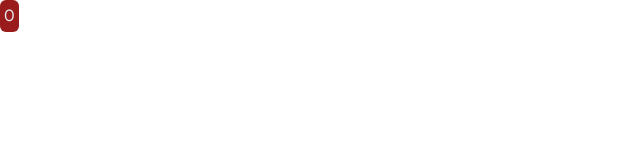
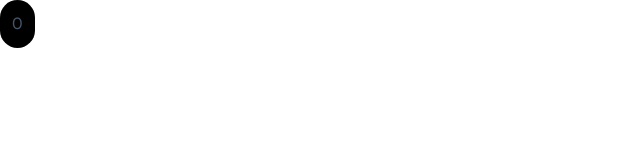
Before and after one commit to orazdaurenov/state-matreshka, a Next.js app: page / in a window 1280 px wide. Shown: the top 160 px of the page, without its empty margins (0-640 px from the left). Built offline with nearby package versions, Linux system fonts and the light colour scheme.

Commit message:
half way done with 3rd challenge

```diff
--- /dev/null
+++ b/src/app/components/GrandParentCounter.tsx
@@ -0,0 +1,29 @@
+import React, { ReactElement, useState } from "react";
+import ParentCounter from "./ParentCounter";
+
+const GrandParentCounter = () => {
+  const [grandParentCount, setGrandParentCount] = useState(0);
+  const [parentCounters, setParentCounters] = useState<Array<ReactElement>>([]);
+  const handleClick = () => {
+    const nextParentArray = [...parentCounters, <ParentCounter />];
+    setGrandParentCount(grandParentCount + 1);
+    setParentCounters(nextParentArray);
+  };
+  return (
+    <>
+      <button
+        className="rounded-full bg-black p-3 text-slate-600"
+        onClick={handleClick}
+      >
+        {grandParentCount}
+      </button>
+      <ul>
+        {parentCounters.map((count, index) => (
+          <li key={index}>{count}</li>
+        ))}
+      </ul>
+    </>
+  );
+};
+
+export default GrandParentCounter;
--- a/src/app/page.tsx
+++ b/src/app/page.tsx
@@ -2,11 +2,12 @@
 import { useState } from "react";
 import Counter from "./components/Counter";
 import ParentCounter from "./components/ParentCounter";
+import GrandParentCounter from "./components/GrandParentCounter";
 
 export default function HomePage() {
   return (
     <>
-      <ParentCounter />
+      <GrandParentCounter />
     </>
   );
 }
```
